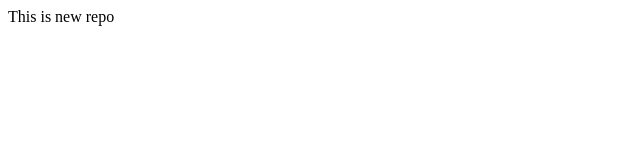
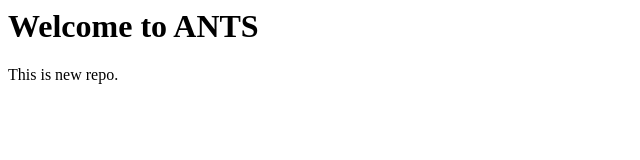
Before and after one commit to ThePTI/localrepo, a plain HTML site: page index.html in a window 1280 px wide. Shown: the whole page, without its empty margins (0-640 px from the left). Drawn offline with Linux system fonts and the light colour scheme.

Commit message:
add heading

```diff
--- a/index.html
+++ b/index.html
@@ -1 +1,2 @@
-<p>This is new repo</p>
+<h1>Welcome to ANTS</h1>
+<p>This is new repo.</p>
```
